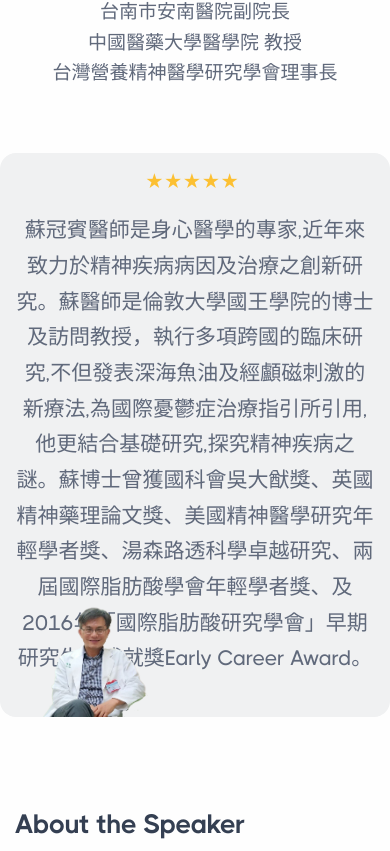
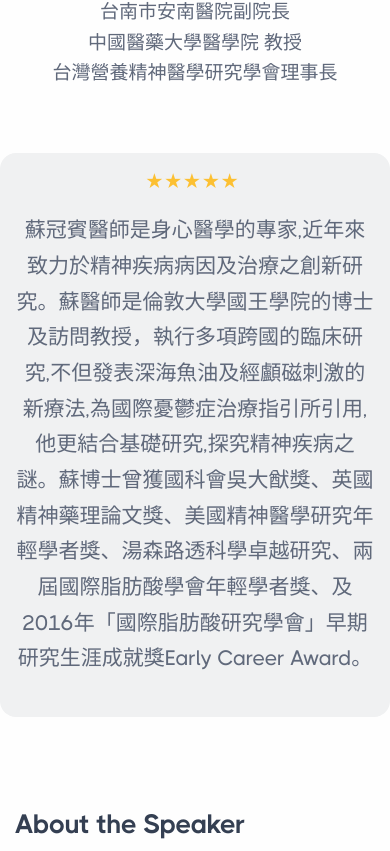
Before and after one commit to shaney215/Medu4u, a plain HTML site: page Speaker_Personal.html in a window 390 px wide. Shown: the part 249-1100 px from the top of the page. Drawn offline with nearby package versions, Linux system fonts and the light colour scheme.

Commit message:
Update Speaker_Personal.html

```diff
--- a/Speaker_Personal.html
+++ b/Speaker_Personal.html
@@ -86,7 +86,7 @@
     </section>
     <div class="card bg-soft-primary rounded-4 mb-14 mb-md-18">
         <div class="card-body p-md-10 py-xxl-16 position-relative">
-            <div class="position-absolute " style="bottom:0; left:10%; width: 28%; z-index:2">
+            <div class="position-absolute d-none d-lg-block" style="bottom:0; left:10%; width: 28%; z-index:2">
               <figure><img src="img/medphoto/speakerPersonal_1.png"  alt=""></figure>
             </div>
             <div class="row gx-md-0 gx-xl-12 text-center">
```
